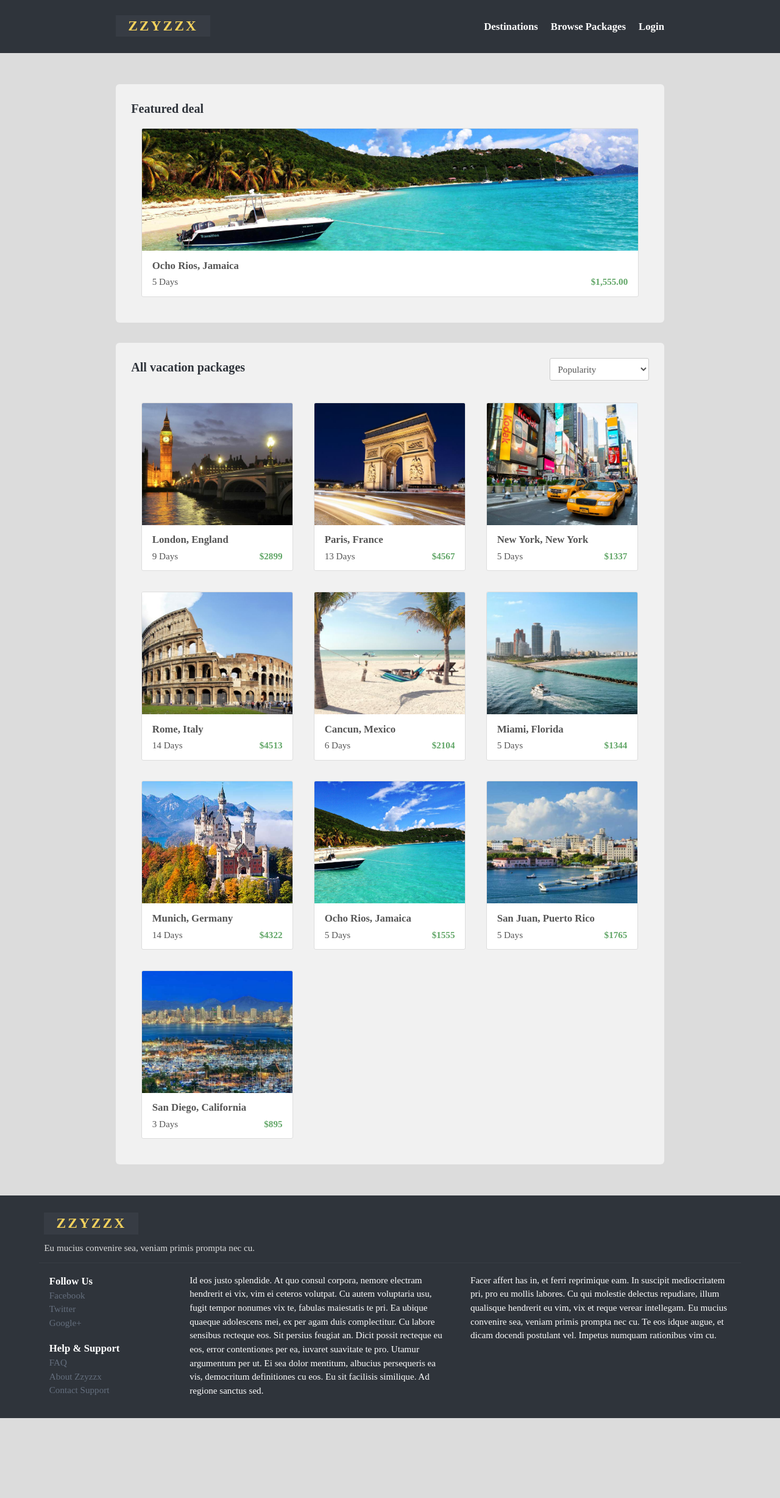
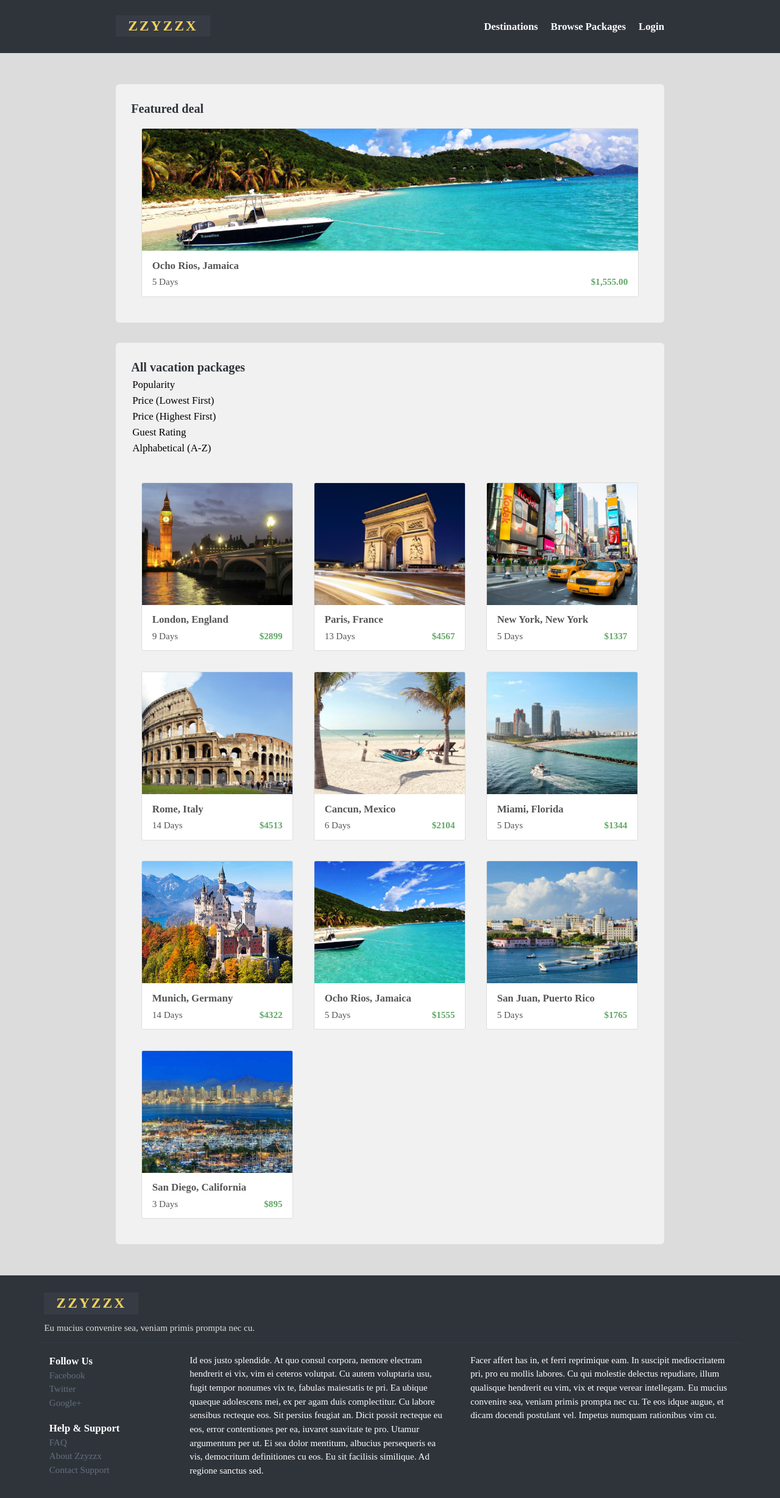
Before and after one commit to Treydor/Travel, a Jekyll site: the page built from packages/index.html, in a window 1280 px wide. Shown: the whole page at 61% size. Built offline with Jekyll 4.4.1, drawn with Linux system fonts in a browser that asks for light colours; some web fonts are replaced; before the commit the page ends 2325 px from its top, so only the background shows below that.

Commit message:
code cleanup

```diff
--- a/packages/index.html
+++ b/packages/index.html
@@ -26,13 +26,14 @@
   <div class="row cf">
     <div class="table-header">
       <h2 class="card-header-left">All vacation packages</h2>
-      <select class="cf" name="sort-order">
+      <form>
           <option value="popularity" selected>Popularity</option>
           <option value="price-low">Price (Lowest First)</option>
           <option value="price-high">Price (Highest First)</option>
           <option value="rating">Guest Rating</option>
           <option value="alpha">Alphabetical (A-Z)</option>
         </select>
+      </form>
     </div>
   </div>
   <div class="row cf">
```
Lines whose indentation alone changed are shown as unchanged.
